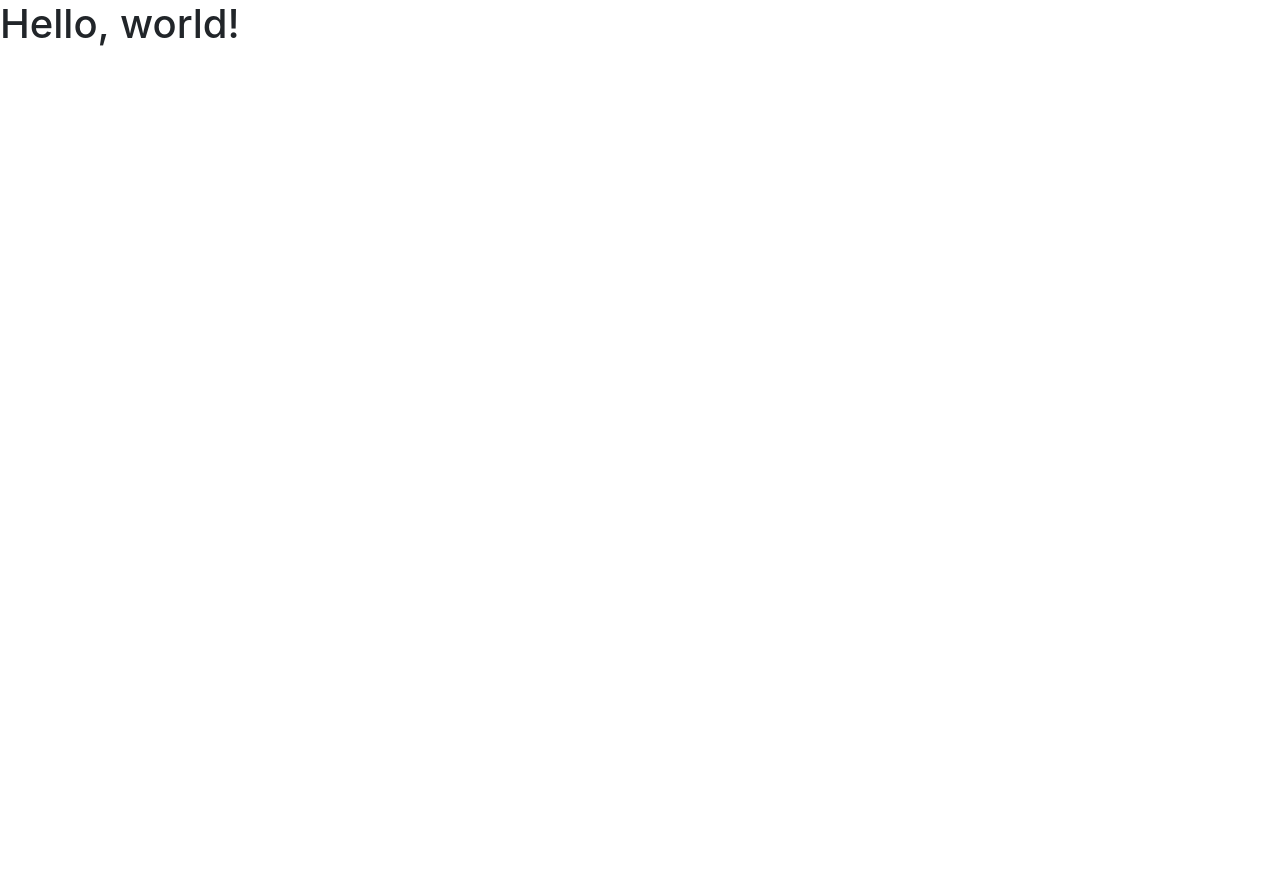
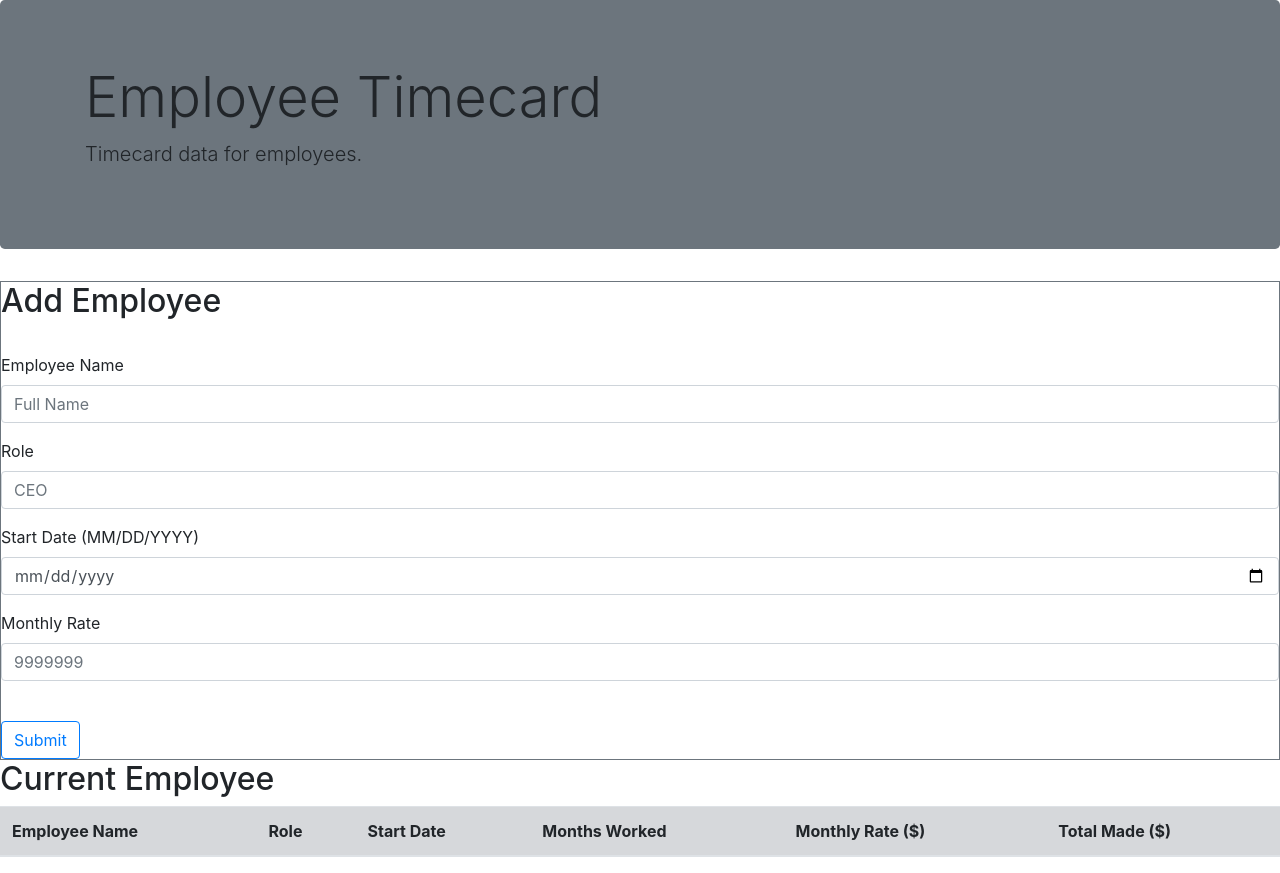
Before and after one commit to Redfearn-Justin/Train-Scheduler, a plain HTML site: page index.html in a window 1280 px wide. Before the commit the page ends 800 px from the top, so only its background shows below. Drawn offline with nearby package versions, Linux system fonts and the light colour scheme.

Commit message:
copied over applicable BS layout

```diff
--- a/index.html
+++ b/index.html
@@ -11,6 +11,10 @@
     <script src="https://cdnjs.cloudflare.com/ajax/libs/popper.js/1.14.3/umd/popper.min.js" crossorigin="anonymous"></script>
     <script src="https://stackpath.bootstrapcdn.com/bootstrap/4.1.2/js/bootstrap.min.js" crossorigin="anonymous"></script>
 
+    <!-- Firebase JS -->
+    <script src="https://www.gstatic.com/firebasejs/5.2.0/firebase.js"></script>
+
+
     <!-- Personal JS (Might have to move into bottom of body, per last issue) -->
     <script src="assets/javascript/app.js"></script>
 
@@ -20,10 +24,79 @@
     <!--Personal CSS-->
     <link rel="stylesheet" href="assets/css/style.css">
 
-    <title>Hello, world!</title>
+    <title> Train Schedule!! </title>
+
   </head>
   <body>
-    <h1>Hello, world!</h1>
+
+    <!-- heading -->
+
+    <div class="jumbotron bg-secondary">
+        <div class="container">
+            <h1 class="display-4">Employee Timecard</h1>
+            <p class="lead"> Timecard data for employees.</p>
+        </div>
+    </div>
+
+    <!-- first form -->
+
+    <form class="border border-secondary">
+        <div class="form-group">
+            <h2 class="display-6"> Add Employee</h2>
+            <br>
+
+            <label for="exampleFormControlInput1"> Employee Name</label>
+            <input type="name" class="form-control" id="employeeName" placeholder="Full Name">
+        </div>
+        <div class="form-group">
+            <label for="exampleFormControlInput1"> Role</label>
+            <input type="name" class="form-control" id="employeeTitle" placeholder="CEO">
+        </div>
+        <div class="form-group">
+            <label for="exampleFormControlInput1"> Start Date (MM/DD/YYYY) </label>
+            <input type="date" class="form-control" id="startDate">
+        </div>
+        <div class="form-group">
+            <label for="exampleFormControlInput1"> Monthly Rate </label>
+            <input type="currency" class="form-control" id="monthlyRate" placeholder="9999999">
+        </div>
+        <br>
+        <button type="button" class="btn btn-outline-primary" id="formSubmit">Submit</button>
+    </form>
+
+    <table class="table table-striped table-secondary">
+        <thead>
+            <tr>
+            <th scope="col">Employee Name</th>
+            <th scope="col">Role</th>
+            <th scope="col">Start Date</th>
+            <th scope="col">Months Worked</th>
+            <th scope="col">Monthly Rate ($)</th>
+            <th scope="col">Total Made ($)</th>
+            </tr>
+        </thead>
+        <tbody>
+            <h2 class="display-6"> Current Employee</h2>
+            <!-- <tr> -->
+            <!-- <th scope="row">1</th>
+            <td>Mark</td>
+            <td>Otto</td>
+            <td>@mdo</td>
+            </tr>
+            <tr>
+            <th scope="row">2</th>
+            <td>Jacob</td>
+            <td>Thornton</td>
+            <td>@fat</td>
+            </tr>
+            <tr>
+            <th scope="row">3</th>
+            <td>Larry</td>
+            <td>the Bird</td>
+            <td>@twitter</td>
+            </tr> -->
+        </tbody>
+    </table>
 
   </body>
 </html>
```
